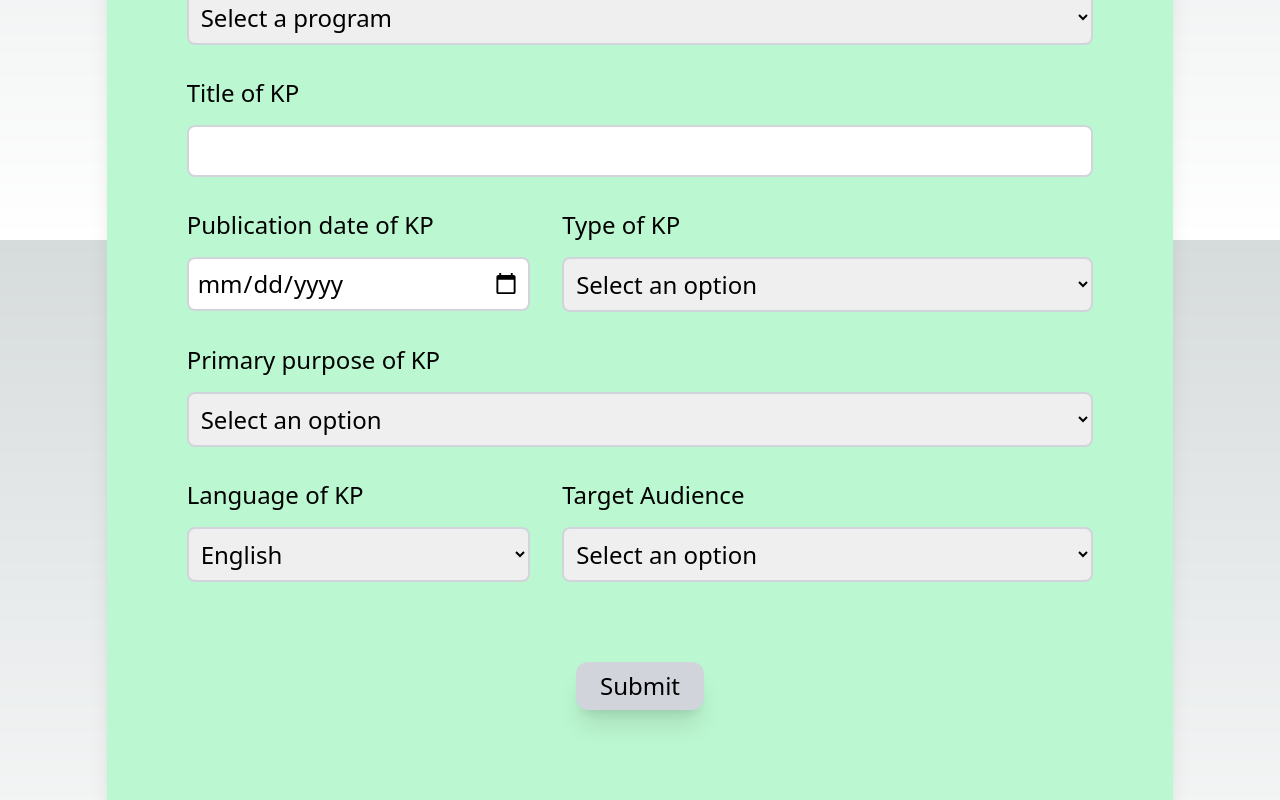
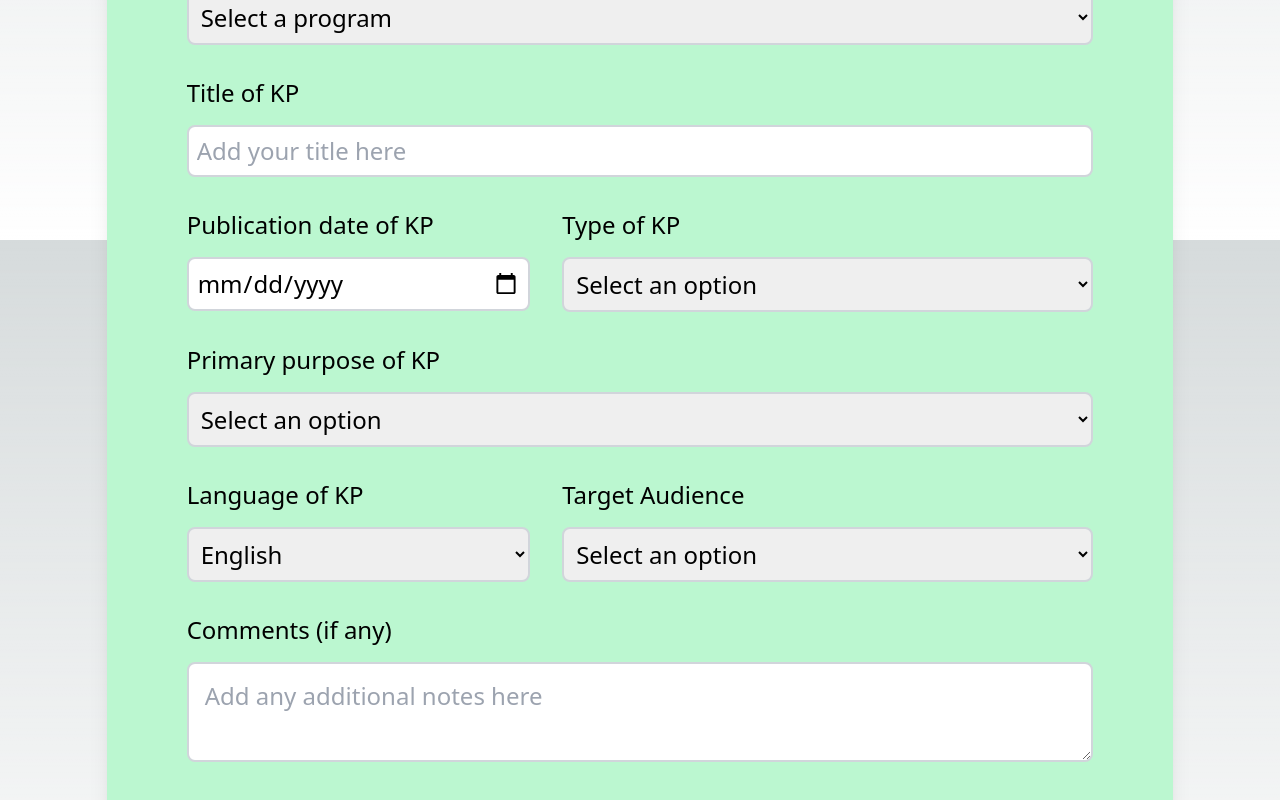
Before and after one commit to rosennabs/surveysalud, a Next.js app: page /knowledge_products in a window 1280 px wide. Shown: the part 560-1360 px from the top of the page. Built offline with nearby package versions, Linux system fonts and the light colour scheme.

Commit message:
Create and render TextError component to style form error message

```diff
--- /dev/null
+++ b/src/app/knowledge_products/TextError.jsx
@@ -0,0 +1,11 @@
+import React from 'react';
+
+function TextError(props) {
+  return (
+    <div className='text-red-600'>
+      {props.children}
+    </div>
+  );
+}
+
+export default TextError;
--- a/src/app/knowledge_products/page.tsx
+++ b/src/app/knowledge_products/page.tsx
@@ -3,6 +3,8 @@
 import React from "react";
 import { Formik, Form, Field, ErrorMessage } from "formik";
 import * as Yup from 'yup';
+import TextError from './TextError';
+
 
 //Define types for form values
 interface FormValues {
@@ -13,6 +15,7 @@ interface FormValues {
   language: string;
   audience: string;
   purpose: string;
+  comments: string;
 }
 
 const programs: string[] = [
@@ -49,6 +52,7 @@ const initialValues: FormValues = {
   language: "",
   audience: "",
   purpose: "",
+  comments: ""
 };
 
 const validationSchema = Yup.object({
@@ -102,7 +106,7 @@ function Knowledge_Products() {
 
 
             </Field>
-              <ErrorMessage className='text-red-600' name='program'/>
+              <ErrorMessage component={TextError} name='program'/>
             </div>
 
             <div className="flex flex-col p-4 w-full">
@@ -113,8 +117,9 @@ function Knowledge_Products() {
                 className="border-solid border-2 border-gray-300 w-full rounded-lg p-2"
                 id="title"
                 name="title"
+                placeholder="Add your title here"
               />
-              <ErrorMessage name='title' className='text-red-600' />
+              <ErrorMessage name='title' component={TextError}/>
             </div>
 
             <div className="flex felx-row w-full">
@@ -128,7 +133,7 @@ function Knowledge_Products() {
                   name="date"
                   type='date'
                 />
-                <ErrorMessage name='date' />
+                <ErrorMessage name='date' component={TextError} />
               </div>
 
               <div className="flex flex-col p-4 w-3/5">
@@ -146,7 +151,7 @@ function Knowledge_Products() {
                     <option key={type} value={type}>{type}</option>
                   ))}
                   </Field>
-                <ErrorMessage name='type' />
+                <ErrorMessage name='type' component={TextError} />
               </div>
             </div>
 
@@ -168,7 +173,7 @@ function Knowledge_Products() {
                </Field>
 
 
-              <ErrorMessage name='purpose' />
+              <ErrorMessage name='purpose' component={TextError} />
             </div>
 
             <div className="flex felx-row w-full">
@@ -187,7 +192,7 @@ function Knowledge_Products() {
                     <option key={language} value={language}>{language}</option>
                   ))}
                 </Field>
-                <ErrorMessage name='language' />
+                <ErrorMessage name='language' component={TextError} />
               </div>
 
               <div className="flex flex-col p-4 w-3/5">
@@ -206,7 +211,21 @@ function Knowledge_Products() {
                     <option key={audience} value={audience}>{audience}</option>
                   ))}
                 </Field>
-                <ErrorMessage name='audience' />
+                <ErrorMessage name='audience' component={TextError} />
+              </div>
+
+
+            </div>
+
+            <div className="w-full">
+              <div className="flex flex-col p-4">
+                <label htmlFor="comments">Comments (if any)</label>
+                <Field
+                  className='p-4 mt-4 border-solid border-2 border-gray-300 w-full rounded-lg'
+                  as='textarea'
+                  id='comments'
+                  name='comments'
+                  placeholder='Add any additional notes here' />
               </div>
             </div>
 
```
